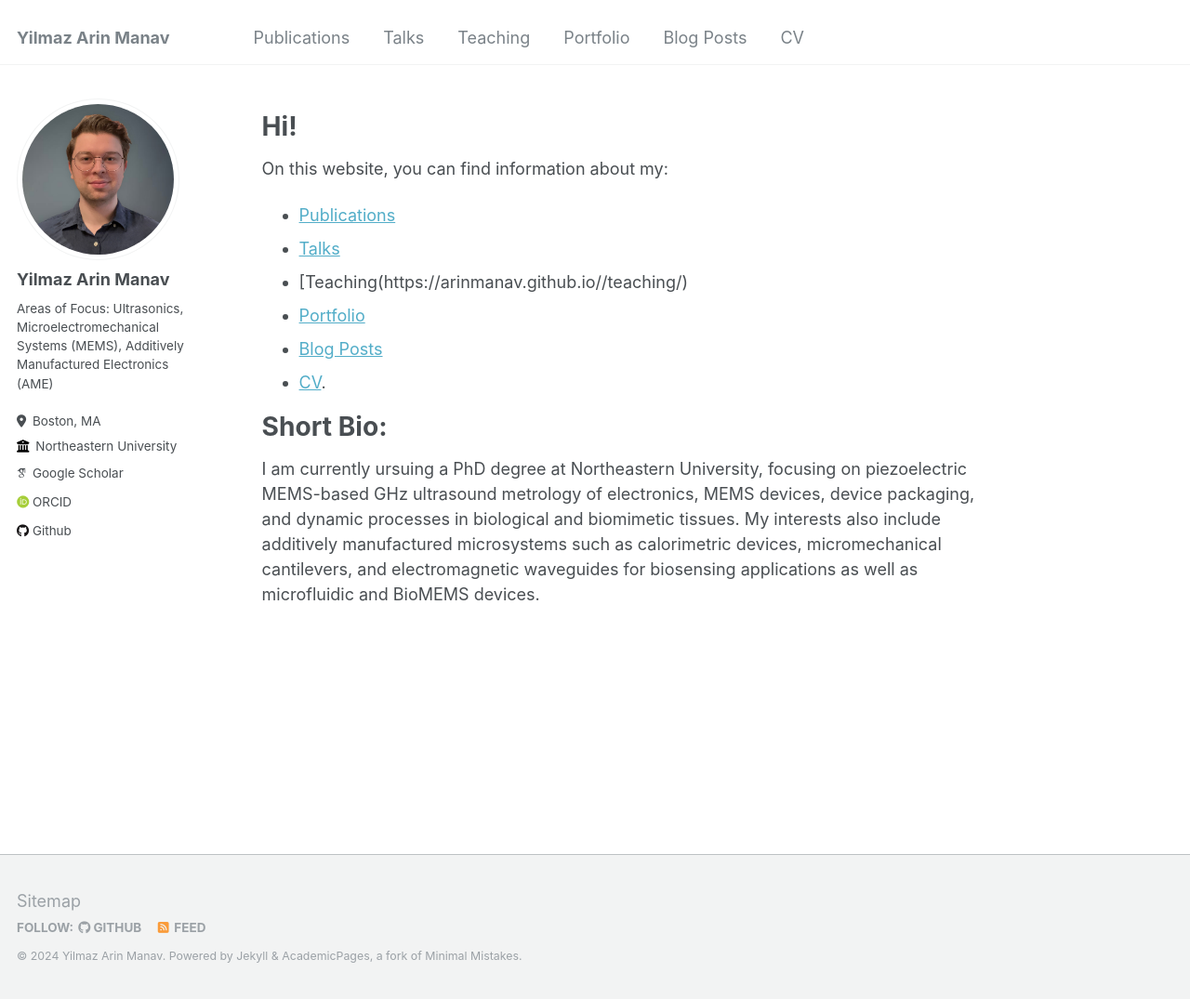
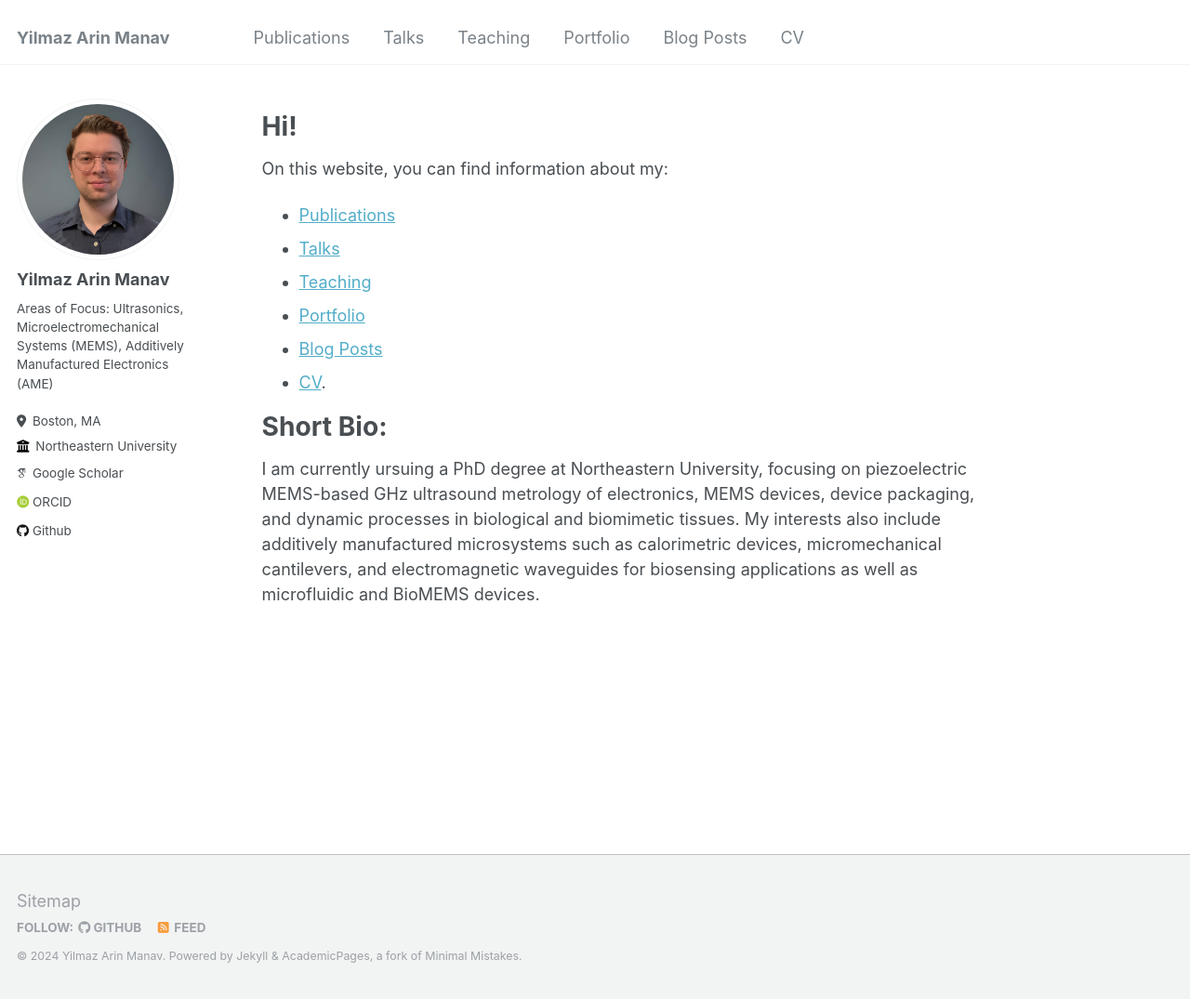
Before and after one commit to arinmanav/arinmanav.github.io, a Jekyll site: the page built from _pages/about.md, in a window 1280 px wide and 1075 px high. Shown: the whole window at 93% size. Built offline with Jekyll 4.4.1, drawn with Linux system fonts in a browser that asks for light colours; some web fonts are replaced; part of the change alters nothing that is shown.

```diff
--- a/_config.yml
+++ b/_config.yml
@@ -82,7 +82,7 @@ future                   : true
 read_more                : "disabled" # if enabled, adds "Read more" links to excerpts
 talkmap_link             : false #change to true to add link to talkmap on talks page
 comments:
-  provider               : # false (default), "disqus", "discourse", "facebook", "google-plus", "staticman", "custom"
+  provider               : false #(default), "disqus", "discourse", "facebook", "google-plus", "staticman", "custom"
   disqus:
     shortname            :
   discourse:
@@ -224,7 +224,7 @@ defaults:
       layout: single
       author_profile: true
       read_time: true
-      comments: true
+      comments: false
       share: true
       related: true
   # _pages
@@ -242,7 +242,7 @@ defaults:
       layout: single
       author_profile: true
       share: true
-      comments: true
+      comments: false
   # _publications
   - scope:
       path: ""
@@ -251,7 +251,7 @@ defaults:
       layout: single
       author_profile: true
       share: true
-      comments: true
+      comments: false
   # _portfolio
   - scope:
       path: ""
@@ -260,7 +260,7 @@ defaults:
       layout: single
       author_profile: true
       share: true
-      comment: true
+      comment: false
   # _talks
   - scope:
       path: ""
--- a/_pages/about.md
+++ b/_pages/about.md
@@ -12,7 +12,7 @@ Hi!
 On this website, you can find information about my:
 * [Publications](https://academicpages.github.io/publications/)
 * [Talks](https://arinmanav.github.io//talks/)
-* [Teaching(https://arinmanav.github.io//teaching/)
+* [Teaching](https://arinmanav.github.io//teaching/)
 * [Portfolio](https://arinmanav.github.io//portfolio/)
 * [Blog Posts](https://arinmanav.github.io//year-archive/)
 * [CV](https://arinmanav.github.io//cv/).
```
Also changed, not shown: 4 other files.
